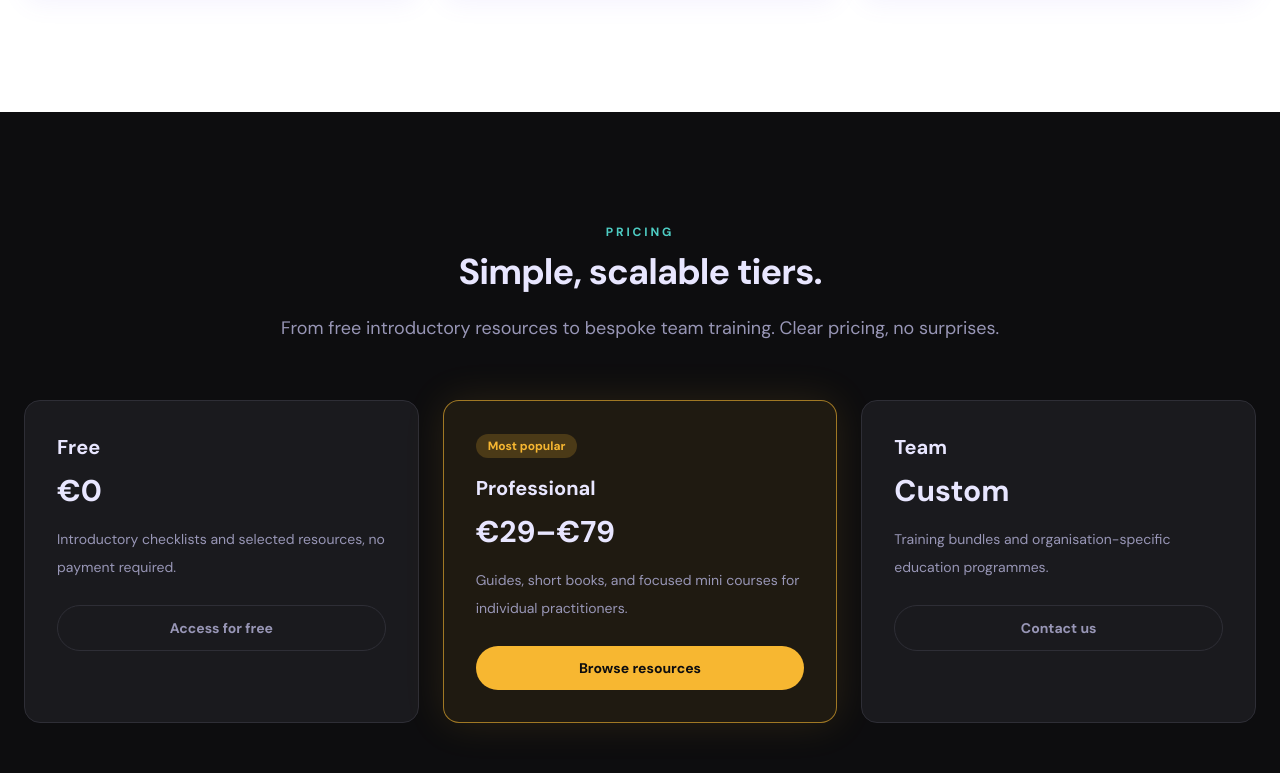
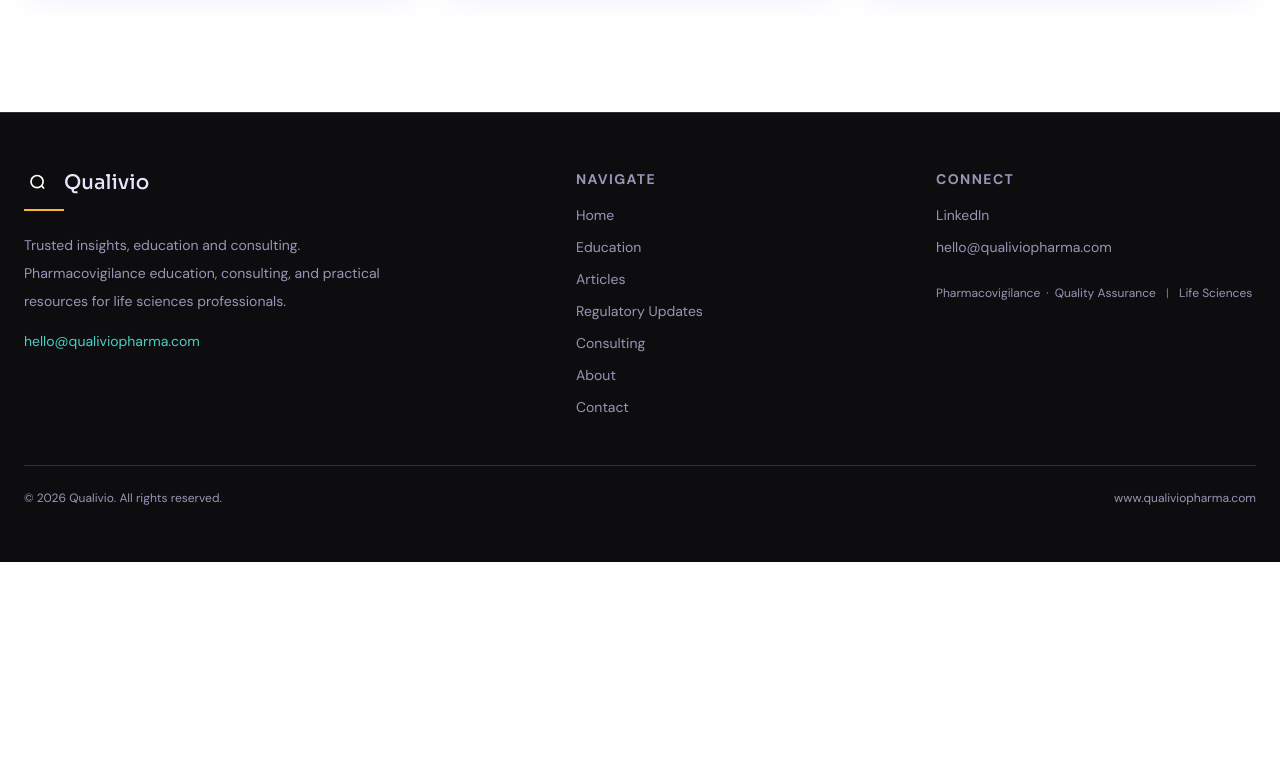
Before and after one commit to albanamarkaj-commits/qualivio, a Next.js app: page /resources in a window 1280 px wide. Shown: the part 1347-2120 px from the top of the page. After the commit the page ends 1909 px from the top, so only its background shows below. Built offline with nearby package versions, Linux system fonts and the light colour scheme.

Commit message:
feat(resources): remove pricing tiers section

```diff
--- a/src/app/resources/page.tsx
+++ b/src/app/resources/page.tsx
@@ -9,11 +9,6 @@ export const metadata: Metadata = {
     "Qualivio mini courses, downloadable guides, and practical resources for pharmacovigilance and life sciences professionals.",
 };
 
-const tiers = [
-  { name: "Free", price: "€0", description: "Introductory checklists and selected resources, no payment required.", cta: "Access for free", highlight: false },
-  { name: "Professional", price: "€29–€79", description: "Guides, short books, and focused mini courses for individual practitioners.", cta: "Browse resources", highlight: true },
-  { name: "Team", price: "Custom", description: "Training bundles and organisation-specific education programmes.", cta: "Contact us", highlight: false },
-];
 
 export default function ResourcesPage() {
   return (
@@ -51,49 +46,6 @@ export default function ResourcesPage() {
         </div>
       </Section>
 
-      {/* Pricing — dark */}
-      <Section
-        eyebrow="Pricing"
-        title="Simple, scalable tiers."
-        description="From free introductory resources to bespoke team training. Clear pricing, no surprises."
-        dark={true}
-      >
-        <div className="grid gap-6 sm:grid-cols-3">
-          {tiers.map((tier) => (
-            <div
-              key={tier.name}
-              className={`rounded-2xl border p-8 transition-all ${
-                tier.highlight
-                  ? "border-[#F7B731]/60 bg-[#F7B731]/8 shadow-[0_0_40px_rgba(247,183,49,0.12)]"
-                  : "border-[#2E2E36] bg-[#1A1A1E]"
-              }`}
-            >
-              {tier.highlight && (
-                <span className="mb-4 inline-block rounded-full bg-[#F7B731]/20 px-3 py-1 text-xs font-semibold text-[#F7B731]">
-                  Most popular
-                </span>
-              )}
-              <h3
-                className="text-xl font-bold text-[#E8E6FF]"
-                style={{ fontFamily: "var(--font-dm-sans)" }}
-              >
-                {tier.name}
-              </h3>
-              <p className="mt-3 text-3xl font-bold text-[#E8E6FF]">{tier.price}</p>
-              <p className="mt-4 text-sm leading-7 text-[#9896B6]">{tier.description}</p>
-              <button
-                className={`mt-6 w-full rounded-full py-3 text-sm font-semibold transition-all hover:-translate-y-0.5 ${
-                  tier.highlight
-                    ? "bg-[#F7B731] text-[#0D0D0F] hover:bg-[#e5a820]"
-                    : "border border-[#2E2E36] text-[#9896B6] hover:border-[#7C6AF7] hover:text-[#E8E6FF]"
-                }`}
-              >
-                {tier.cta}
-              </button>
-            </div>
-          ))}
-        </div>
-      </Section>
     </>
   );
 }
```
